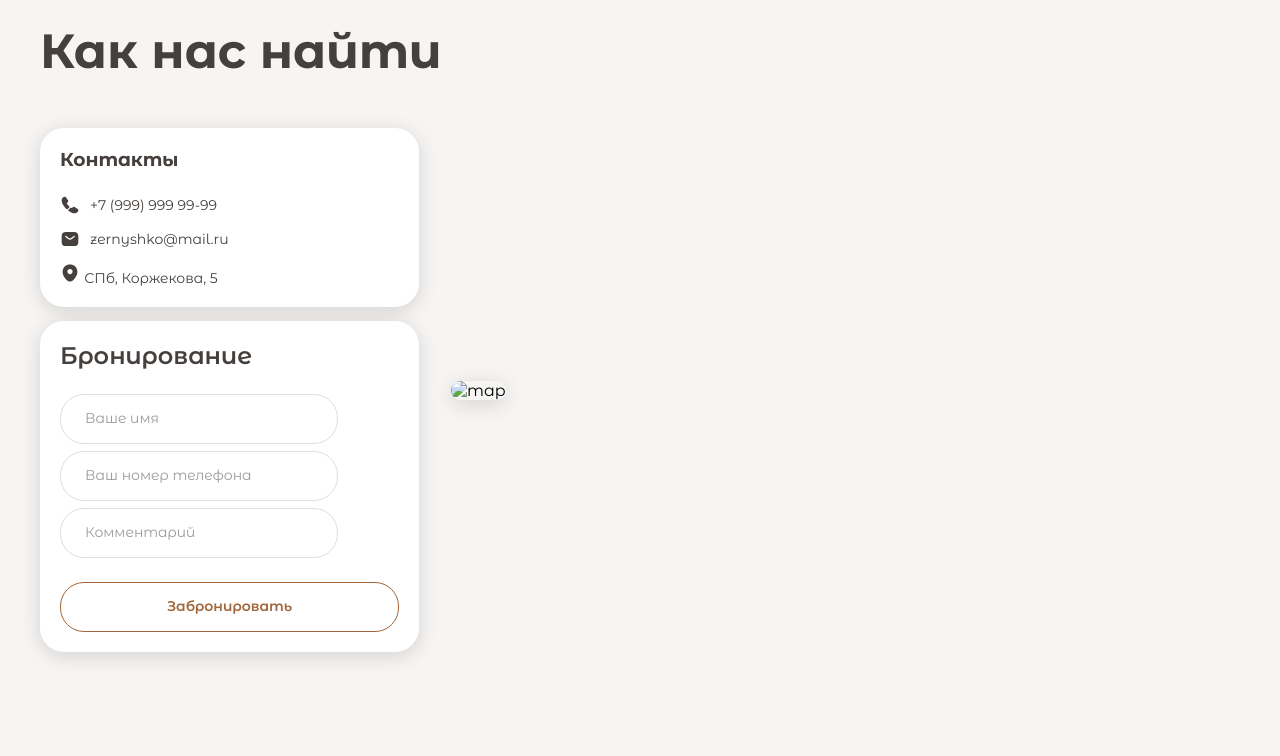
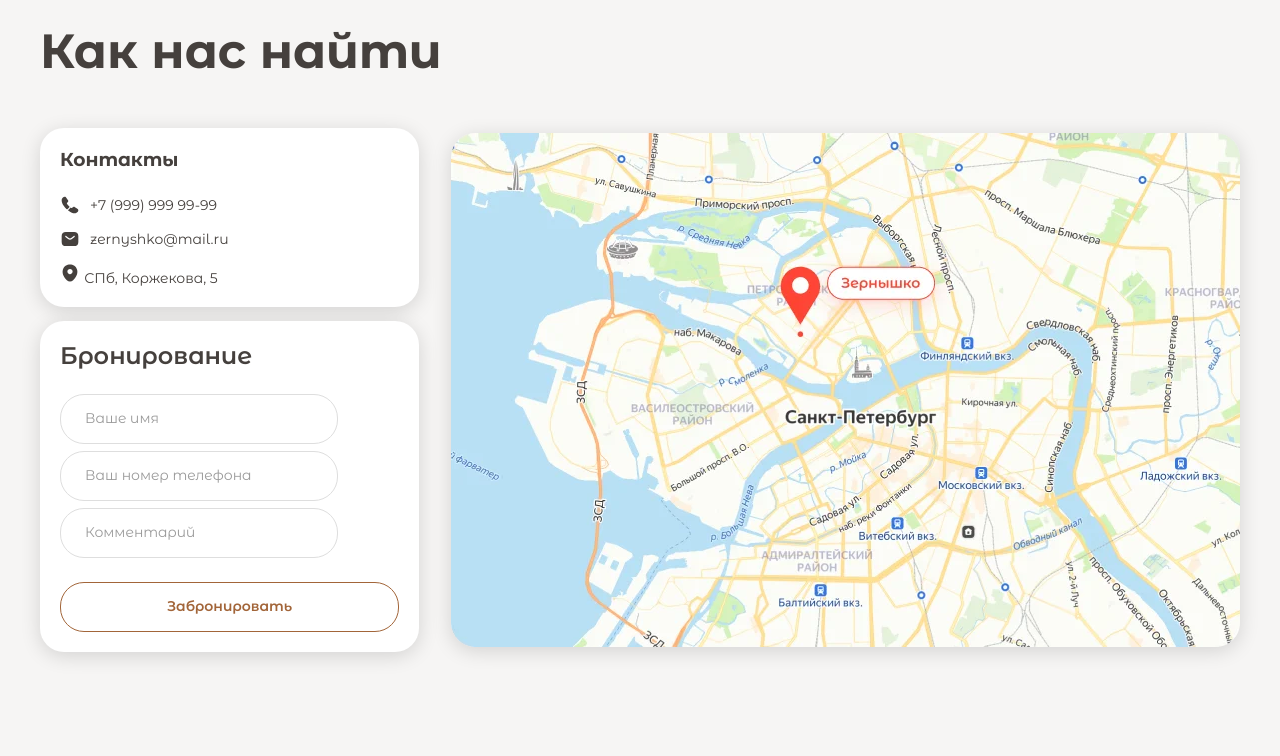
Before and after one commit to Sergey2387/cafe-grain, a website: page index.html in a window 1280 px wide. Shown: the part 3360-4116 px from the top of the page. Drawn offline with Linux system fonts and the light colour scheme; the site is published under a folder, as on GitHub Pages, so addresses that start at the root find nothing.

```diff
--- a/index.html
+++ b/index.html
@@ -846,7 +846,7 @@
       </div>
       <img
           class="contacts__right"
-          src="/img/map-all.webp"
+          src="./img/map-all.webp"
           alt="map">
 
     </div>
```
